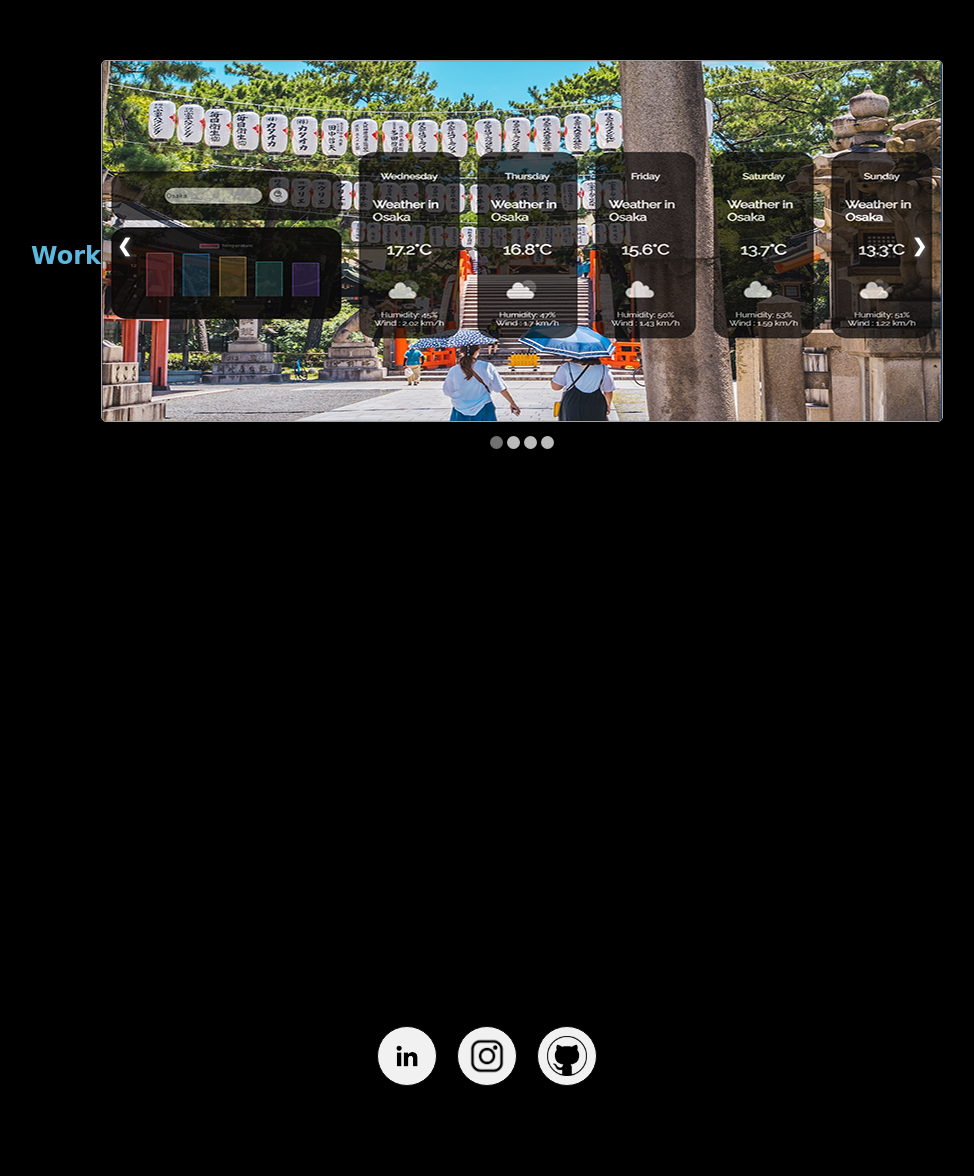
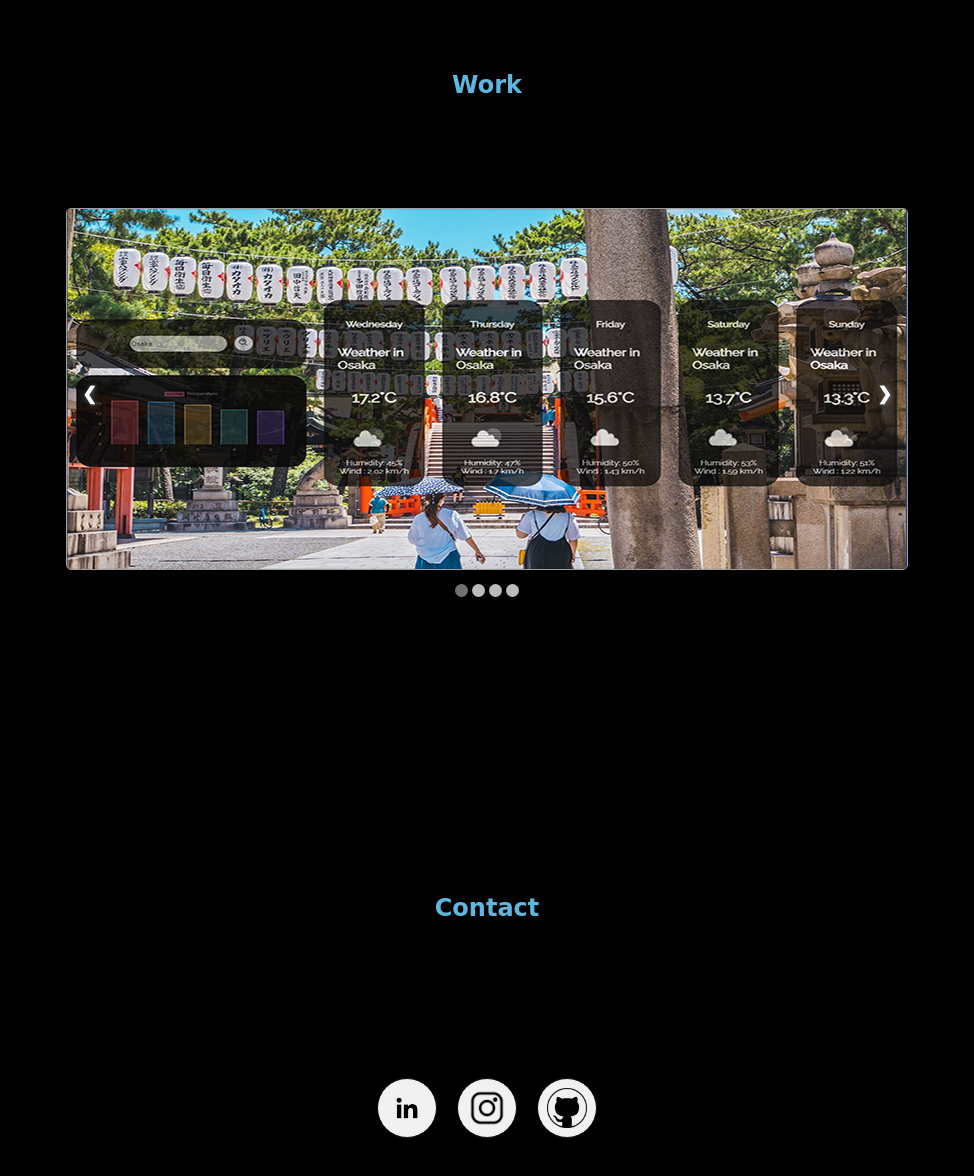
Before and after one commit to Kyubs1610/Portfolio-2.0, a plain HTML site: page index.html in a window 1280 px wide. Shown: the part 1744-2920 px from the top of the page, without its empty margins (153-1127 px from the left). Drawn offline with nearby package versions, Linux system fonts and the light colour scheme; a web font is replaced by a local one.

Commit message:
last commit for today

```diff
--- a/index.html
+++ b/index.html
@@ -101,7 +101,7 @@
         </div>
     </section>
 
-    <section id="work"><h1>Work</h1>
+    <section id="work" ><h1>Work</h1>
 
 
 
@@ -128,7 +128,7 @@
     </section>
 
 
-    <section id="contact">
+    <section id="contact"> <h1>Contact</h1>
 
     <div class="mediabulle">
         <a href="https://www.linkedin.com/in/diego-decort/" target="_blank"><li class="bulle"><img src="./Asset/linkedin.png" class="logo-medias" ></li></a>
--- a/style.css
+++ b/style.css
@@ -18,6 +18,7 @@ div, section, span, ul, li, a, header{
 section{
   width: 100%;
   height: 100vh;
+
 
 }
 
@@ -230,7 +231,16 @@ p{
 
 h3,h1{
   color:#5DB7DE;
-
+}
+#work {
+  display: grid;
+  place-items: center;
+  padding-top: 10rem;
+}
+#contact {
+  display: grid;
+  place-items: center;
+  padding-top: 10rem;
 }
 
 
@@ -243,7 +253,6 @@ h3,h1{
   display: flex;
   justify-content: center;
   align-items: center;
-  margin: 10px 0;
   background: #f1f1f1;
   cursor: pointer;
   position: relative;
@@ -264,6 +273,7 @@ h3,h1{
   float:right ;
   flex-direction: row;
   gap:20px;
+  margin-bottom: 15rem;
 }
 
 /* START THE PHOTO GALLERY */
```
